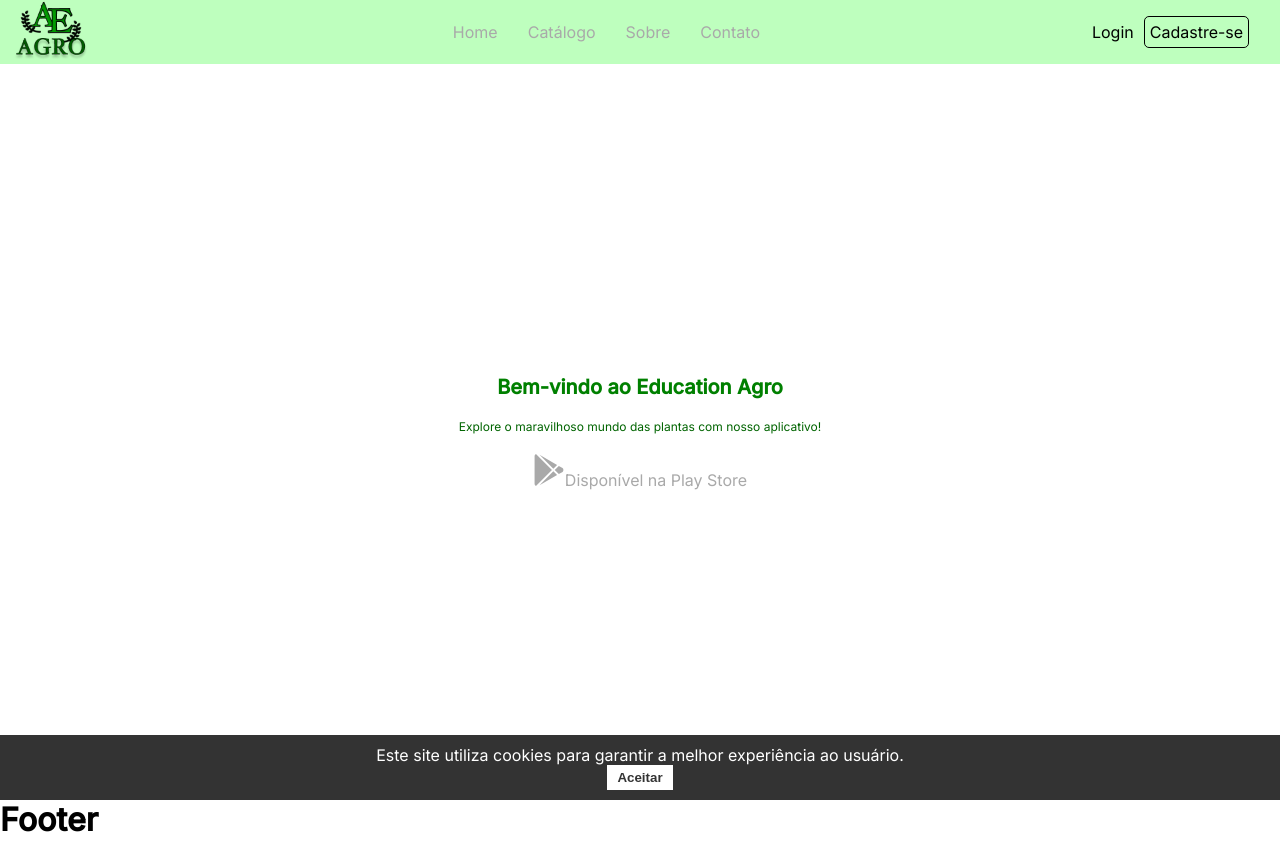
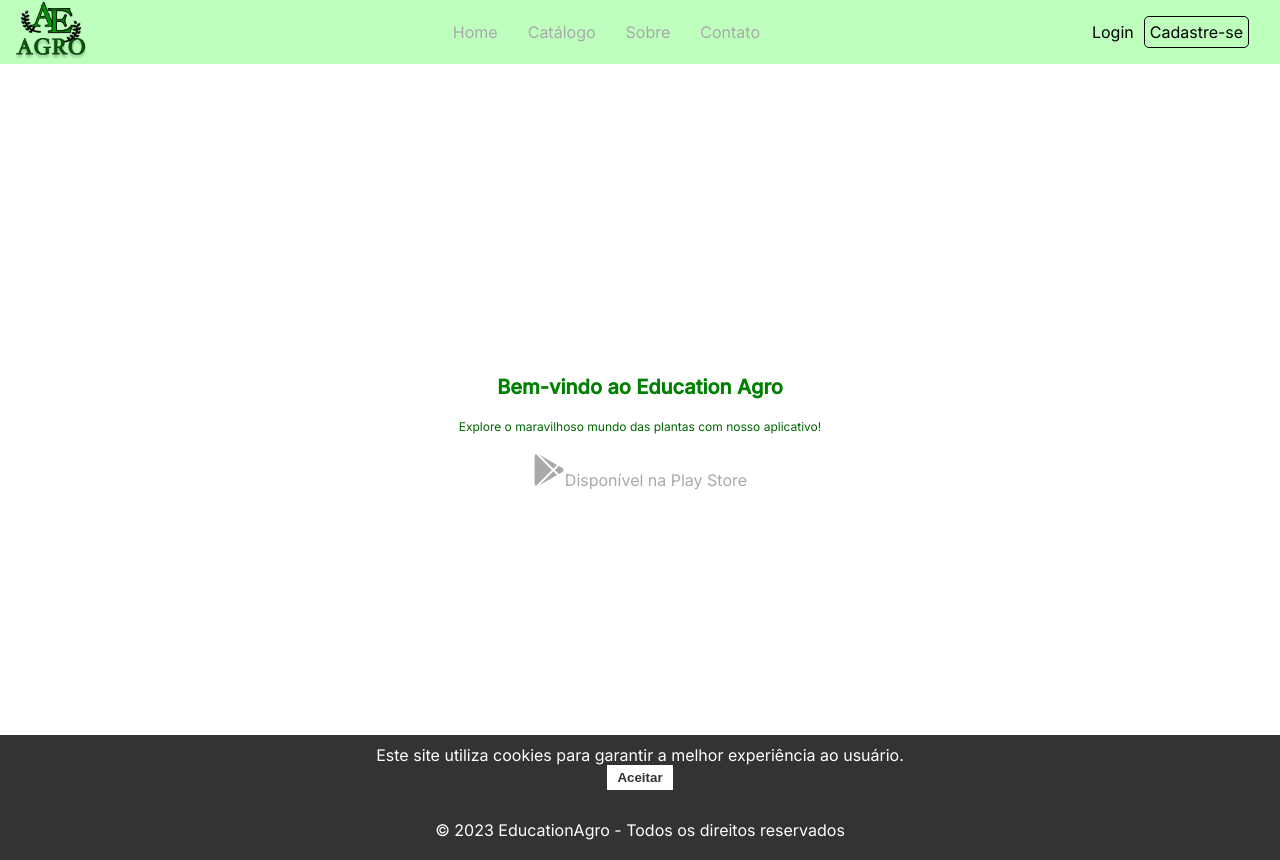
Before and after one commit to iagoslopes/App_Edu_Agro_Official, a React (Vite) app in the folder web-app-edu-agro/: page / in a window 1280 px wide. Before the commit the page ends 839 px from the top, so only its background shows below. Built offline with nearby package versions, Linux system fonts and the light colour scheme; no server answers.

Commit message:
integrando footer nas paginas

```diff
--- a/web-app-edu-agro/src/components/Footer/index.jsx
+++ b/web-app-edu-agro/src/components/Footer/index.jsx
@@ -2,6 +2,8 @@ import './style.css';
 
 export default function Footer() {
 	return (
-			<h1 className="title">Footer</h1>
+			<footer>
+			  &copy; 2023 EducationAgro - Todos os direitos reservados
+			</footer>
 	)
 }
--- a/web-app-edu-agro/src/components/Footer/style.css
+++ b/web-app-edu-agro/src/components/Footer/style.css
@@ -0,0 +1,9 @@
+footer {
+  background-color: #333; /* Cor de fundo do footer */
+  color: #fff; /* Cor do texto do footer */
+  padding: 20px; /* Espaçamento interno do footer */
+  text-align: center; /* Alinhamento de texto ao centro */
+  position: relative;
+  bottom: 0; /* O footer ficará na parte inferior da tela */
+  width: 100%; /* Largura total */
+}
```
